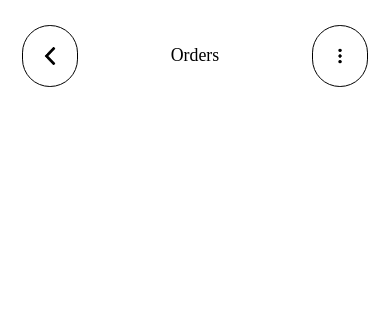
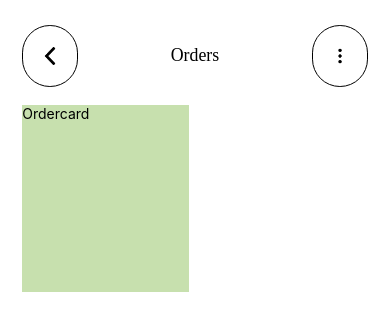
Before and after one commit to Mansoorali121/React-Native-Interview-Preparation, a React Native app: screen / in a window 390 px wide. Shown: the top 330 px of the page. Built offline with nearby package versions, Linux system fonts and the light colour scheme.

Commit message:
Order card add

```diff
--- a/App.js
+++ b/App.js
@@ -383,11 +383,13 @@
 import { StyleSheet, Text, View } from 'react-native'
 import React from 'react'
 import Orderheader from "./src2/components/Orderheader";
+import Ordercard from "./src2/components/Ordercard";
 
 const App = () => {
   return (
     <View style={styles.cont}>
       <Orderheader />
+      <Ordercard/>
     </View>
   )
 }
--- /dev/null
+++ b/src2/components/Ordercard.js
@@ -0,0 +1,23 @@
+import { StyleSheet, Text, View } from 'react-native';
+import React from 'react';
+import { s, vs } from 'react-native-size-matters';
+
+const Ordercard = () => {
+  return (
+    <View style={styles.cont}>
+      <Text>Ordercard</Text>
+    </View>
+  );
+};
+
+export default Ordercard;
+
+const styles = StyleSheet.create({
+  cont: {
+    backgroundColor: '#c7e0ae',
+    height: vs(150),
+    width: s(150),
+    marginHorizontal: s(20),
+    marginTop: vs(15),
+  },
+});
```
